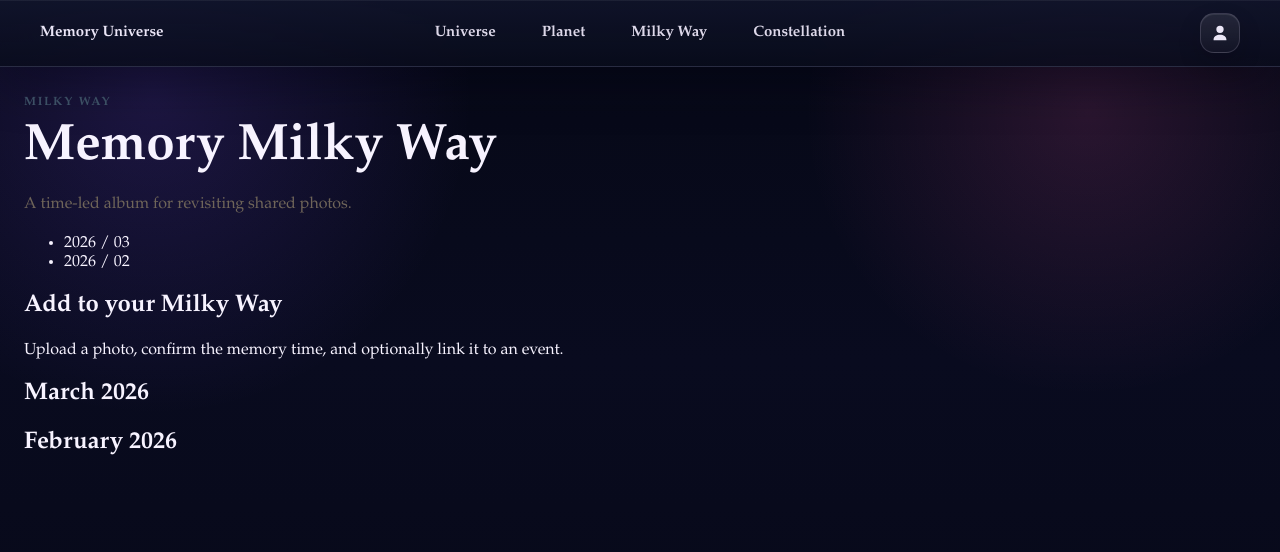
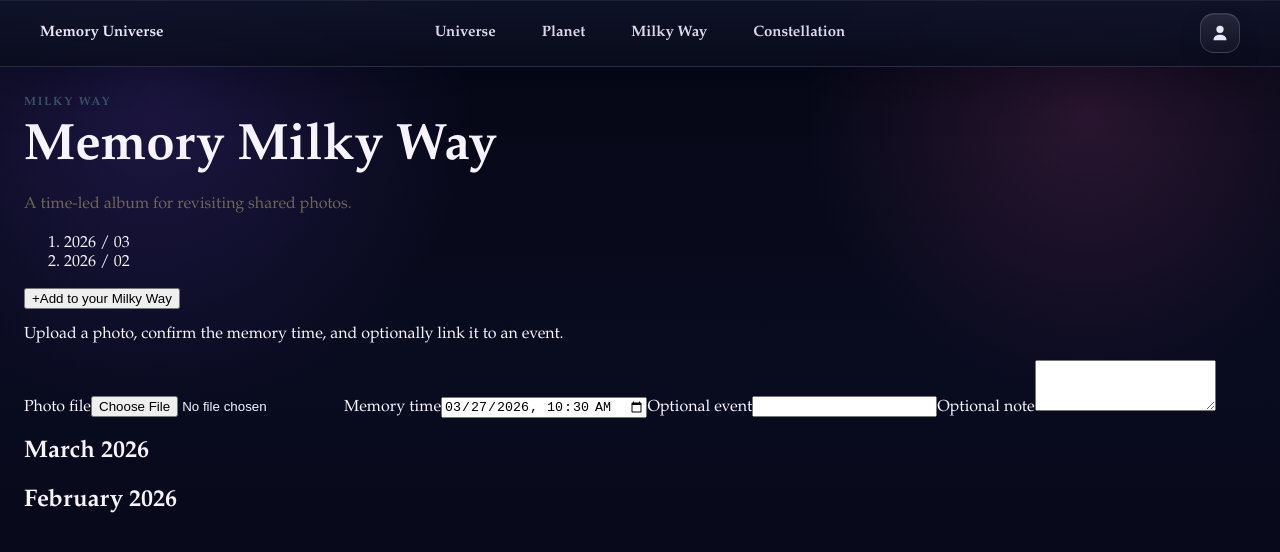
Before and after one commit to Ez-boi123/Memory-Universe, a Next.js app: page /milky-way in a window 1280 px wide. Shown: the top 552 px of the page. Built offline with nearby package versions, Linux system fonts and the light colour scheme.

Commit message:
feat: add milky way timeline and upload shell

```diff
--- a/src/components/milky-way/MilkyWayOverview.tsx
+++ b/src/components/milky-way/MilkyWayOverview.tsx
@@ -1,5 +1,8 @@
 import React from 'react';
 import type { MilkyWayPageModel } from '@/types/milky-way';
+import { MilkyWayTimelineNav } from '@/components/milky-way/MilkyWayTimelineNav';
+import { MilkyWayUploadPanel } from '@/components/milky-way/MilkyWayUploadPanel';
+import { MilkyWayUploadTile } from '@/components/milky-way/MilkyWayUploadTile';
 
 interface MilkyWayOverviewProps {
   model: MilkyWayPageModel;
@@ -14,22 +17,12 @@ export function MilkyWayOverview({ model }: MilkyWayOverviewProps) {
         <p className="page-description">{model.description}</p>
       </header>
       <div className="milky-way-layout">
-        <aside className="milky-way-sidebar" aria-label="Milky Way timeline">
-          {model.timeline.length > 0 ? (
-            <ul>
-              {model.timeline.map((timelineNode) => (
-                <li key={timelineNode.id}>
-                  <span>{timelineNode.label}</span>
-                </li>
-              ))}
-            </ul>
-          ) : null}
+        <aside className="milky-way-sidebar">
+          <MilkyWayTimelineNav nodes={model.timeline} />
         </aside>
         <div className="milky-way-feed-region">
-          <section className="milky-way-upload-tile">
-            <h2>{model.uploadTile.title}</h2>
-            <p>{model.uploadTile.description}</p>
-          </section>
+          <MilkyWayUploadTile model={model.uploadTile} />
+          <MilkyWayUploadPanel model={model.uploadTile} />
           {model.sections.length > 0 ? (
             model.sections.map((section) => (
               <section key={section.id} id={section.id}>
--- /dev/null
+++ b/src/components/milky-way/MilkyWayTimelineNav.tsx
@@ -0,0 +1,25 @@
+import React from 'react';
+import type { MilkyWayTimelineNode } from '@/types/milky-way';
+
+interface MilkyWayTimelineNavProps {
+  nodes: MilkyWayTimelineNode[];
+}
+
+export function MilkyWayTimelineNav({ nodes }: MilkyWayTimelineNavProps) {
+  return (
+    <nav className="milky-way-timeline-nav" aria-label="Milky Way months">
+      <ol className="milky-way-timeline-list">
+        {nodes.map((node) => (
+          <li key={node.id}>
+            <a
+              className={node.isActive ? 'milky-way-timeline-link is-active' : 'milky-way-timeline-link'}
+              href={`#${node.sectionId}`}
+            >
+              {node.label}
+            </a>
+          </li>
+        ))}
+      </ol>
+    </nav>
+  );
+}
--- /dev/null
+++ b/src/components/milky-way/MilkyWayUploadPanel.tsx
@@ -0,0 +1,29 @@
+import React from 'react';
+import type { MilkyWayUploadTileModel } from '@/types/milky-way';
+
+interface MilkyWayUploadPanelProps {
+  model: MilkyWayUploadTileModel;
+}
+
+export function MilkyWayUploadPanel({ model }: MilkyWayUploadPanelProps) {
+  return (
+    <form className="milky-way-upload-panel">
+      <label>
+        Photo file
+        <input type="file" name="photo" />
+      </label>
+      <label>
+        Memory time
+        <input defaultValue={model.defaultMemoryTime} name="memoryTime" type="datetime-local" />
+      </label>
+      <label>
+        {model.eventLabel}
+        <input defaultValue="" name="eventName" type="text" />
+      </label>
+      <label>
+        {model.noteLabel}
+        <textarea name="note" rows={3} />
+      </label>
+    </form>
+  );
+}
--- /dev/null
+++ b/src/components/milky-way/MilkyWayUploadTile.tsx
@@ -0,0 +1,18 @@
+import React from 'react';
+import type { MilkyWayUploadTileModel } from '@/types/milky-way';
+
+interface MilkyWayUploadTileProps {
+  model: MilkyWayUploadTileModel;
+}
+
+export function MilkyWayUploadTile({ model }: MilkyWayUploadTileProps) {
+  return (
+    <section className="milky-way-upload-tile">
+      <button className="milky-way-upload-trigger" type="button" aria-label="Upload to Milky Way">
+        <span className="milky-way-upload-plus">+</span>
+        <span>{model.title}</span>
+      </button>
+      <p>{model.description}</p>
+    </section>
+  );
+}
```
Also changed, not shown: 1 other file (tests, documents, lock files or other folders).
